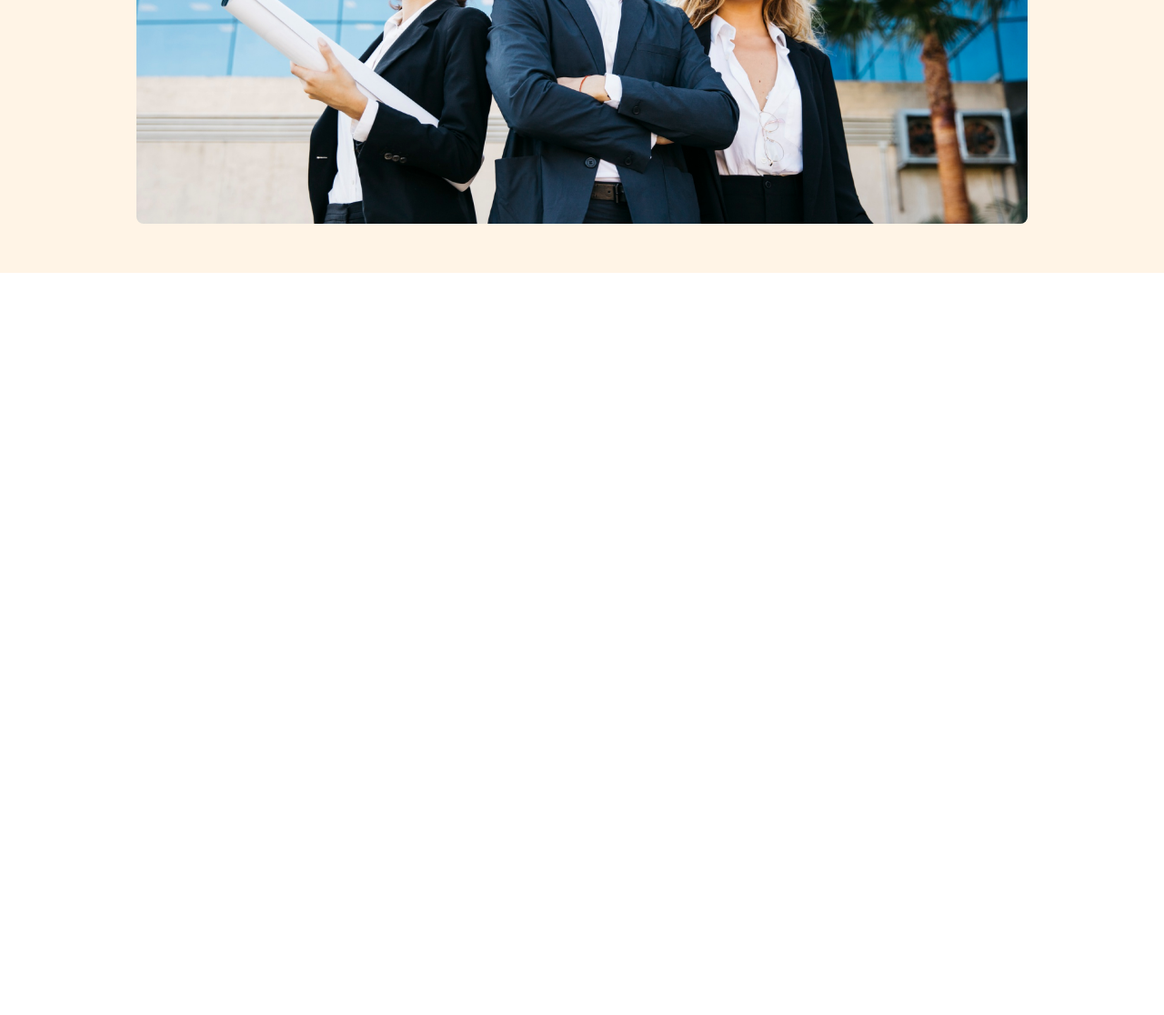
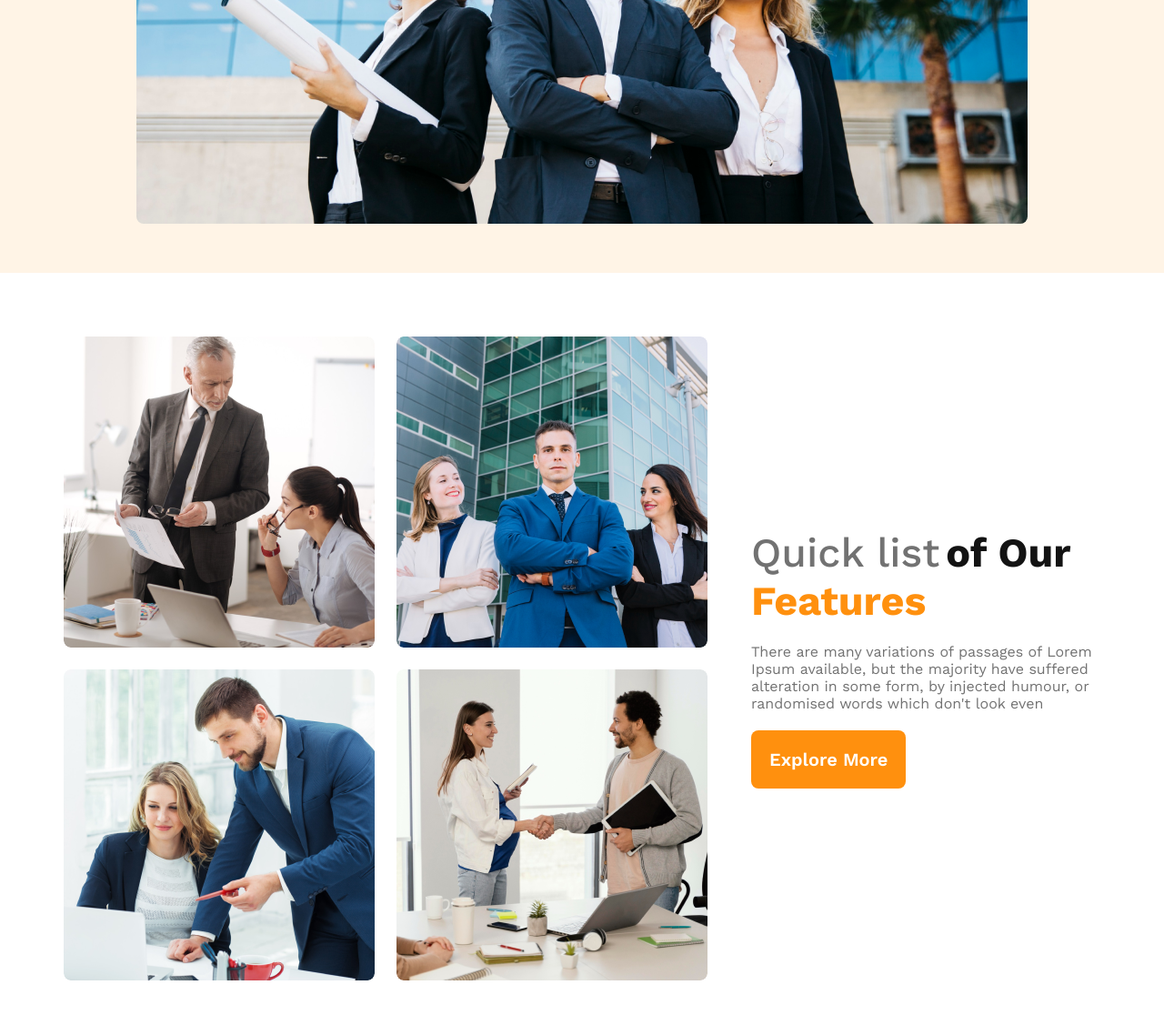
Before and after one commit to humayunkabir506034/G3-Architecture-, a plain HTML site: page index.html in a window 1280 px wide. Shown: the part 752-1868 px from the top of the page at 91% size. Before the commit the page ends 1052 px from the top, so only its background shows below. Drawn offline with nearby package versions, Linux system fonts and the light colour scheme.

Commit message:
Body first part added

```diff
--- a/index.html
+++ b/index.html
@@ -50,6 +50,31 @@
 
     <main>
 
+        <!-- Feature Section -->
+
+        <section class="body-part1">
+
+            <div class="body-part1-img">
+
+                <img src="images/team1.png" alt="">
+                <img src="images/team2.png" alt="">
+                <img src="images/team3.png" alt="">
+                <img src="images/team4.png" alt="">
+
+            </div>
+            <div class="body-part1-description">
+
+                <h2 class="body-part1-description-title"><span class="quick">Quick list</span> <span class="our">of Our </span> <span class="feat">Features</span></h2>
+                <p class="body-part1-description-body">There are many variations of passages of Lorem Ipsum available, but the majority have suffered alteration in some form, by injected humour, or randomised words which don't look even</p>
+                <button class="button-primary">Explore More</button>
+
+
+
+            </div>
+
+
+        </section>
+
 
     </main>
 
--- a/styles/style.css
+++ b/styles/style.css
@@ -82,3 +82,65 @@ header {
     border-radius: 8px;
     box-sizing: border-box;
 }
+
+main{
+    max-width: 1440px;
+    margin: 70px auto;
+}
+
+/* feature section */
+
+
+.body-part1{
+    display: flex;
+    align-items: center;
+    gap: 3rem;
+
+}
+
+.body-part1-img{
+    display: grid;
+    grid-template-columns: repeat(2,1fr);
+    gap: 1.5rem;
+    padding-left: 70px;
+    /* padding-right: 40px;  */
+
+
+}
+
+.body-part1-img img{
+    border-radius: 8px;
+}
+
+.body-part1-description{
+    /* padding-left: 40px; */
+    padding-right: 70px;
+
+}
+
+.quick{
+    color: #727272;
+    font-size: 2.8rem;
+    font-weight: 500;
+}
+
+.our{
+    color: #131313;
+    font-size: 2.8rem;
+    font-weight: 700;
+}
+
+.feat{
+
+    color: #FF900E;
+    font-size: 2.8rem;
+    font-weight: 700;
+}
+
+.body-part1-description-body{
+
+    color: #727272;
+    font-weight: 400;
+    margin-top: 20px;
+    margin-bottom: 20px;
+}
```
